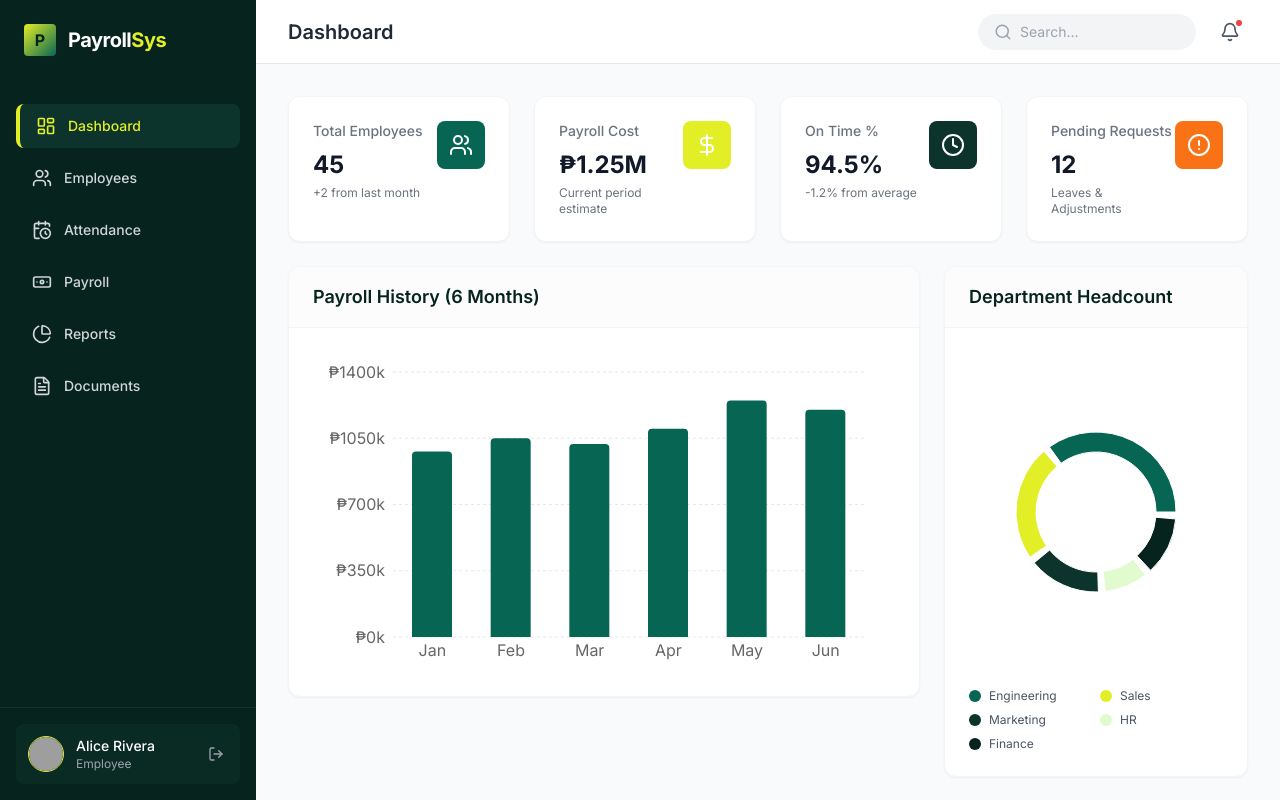
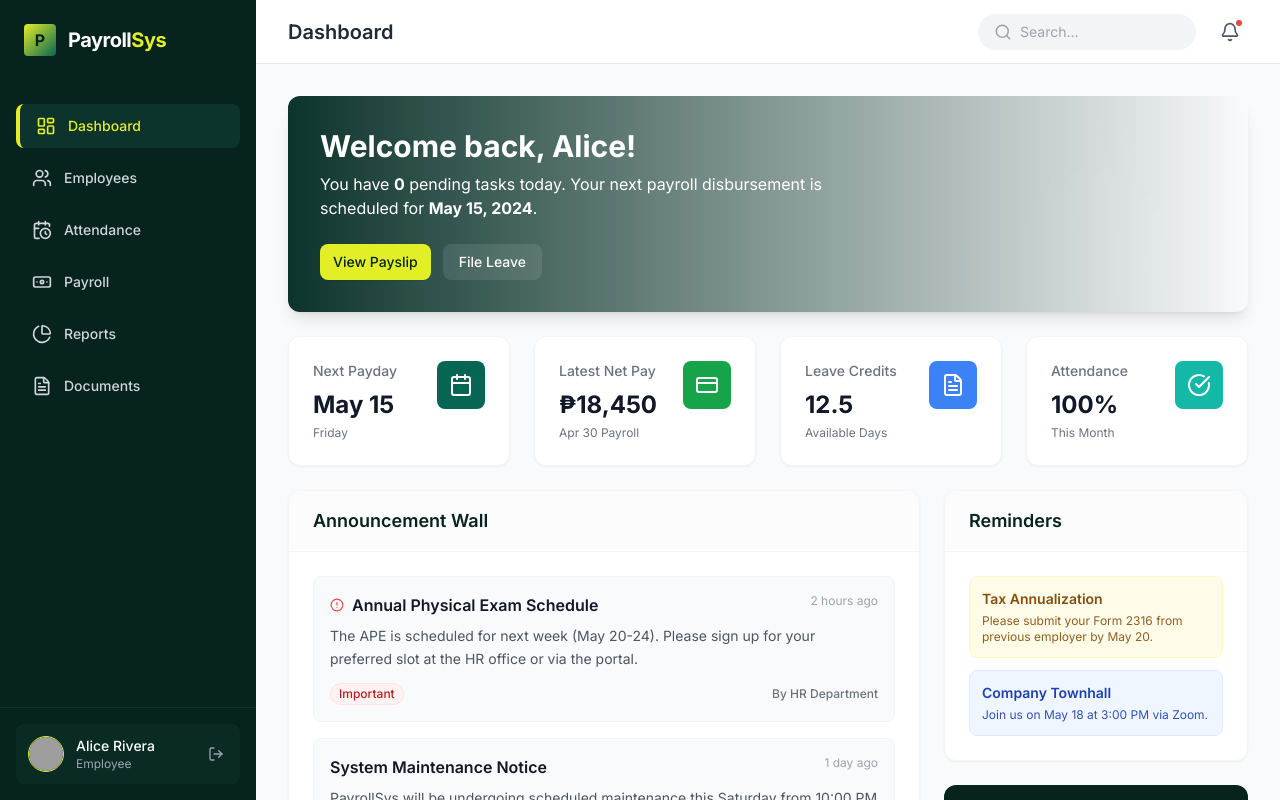
Before and after one commit to krukru741/Payroll-Management-System, a React (Vite) app: page / in a window 1280 px wide. Both pictures are taken after typing "name@example.com", "Sample123" into the empty fields and a click on the button "Sign in". Built offline with nearby package versions, Linux system fonts and the light colour scheme; grey boxes are pictures that could not be loaded.

Commit message:
feat: Add dashboard announcements and UI improvements
Introduce an announcements section to the dashboard, displaying important HR and system updates. Enhance the UI of stat cards with hover effects and improved spacing. Update icons for better representation of dashboard elements.

```diff
--- a/pages/Dashboard.tsx
+++ b/pages/Dashboard.tsx
@@ -1,7 +1,8 @@
 import React from 'react';
 import Card from '../components/Card';
+import Button from '../components/Button';
 import { MOCK_PAYROLL_SUMMARY, PAYROLL_HISTORY_DATA, DEPARTMENT_DISTRIBUTION, COLORS } from '../constants';
-import { Users, DollarSign, Clock, TrendingUp, AlertCircle } from 'lucide-react';
+import { Users, DollarSign, Clock, AlertCircle, Calendar, CreditCard, FileText, CheckCircle, Megaphone } from 'lucide-react';
 import {
   BarChart,
   Bar,
@@ -14,9 +15,38 @@ import {
   Pie,
   Cell
 } from 'recharts';
+import { useAuth } from '../context/AuthContext';
+import { UserRole } from '../types';
+
+const ANNOUNCEMENTS = [
+  {
+    id: 1,
+    title: "Annual Physical Exam Schedule",
+    content: "The APE is scheduled for next week (May 20-24). Please sign up for your preferred slot at the HR office or via the portal.",
+    author: "HR Department",
+    date: "2 hours ago",
+    type: "Important"
+  },
+  {
+    id: 2,
+    title: "System Maintenance Notice",
+    content: "PayrollSys will be undergoing scheduled maintenance this Saturday from 10:00 PM to 2:00 AM. Access will be intermittent.",
+    author: "IT Support",
+    date: "1 day ago",
+    type: "System"
+  },
+  {
+    id: 3,
+    title: "Q2 Townhall Meeting",
+    content: "Join us for the quarterly townhall meeting this Friday at 3:00 PM via Zoom. We will be discussing the new benefits package.",
+    author: "Management",
+    date: "2 days ago",
+    type: "Event"
+  }
+];
 
 const StatCard = ({ title, value, subtext, icon: Icon, colorClass }: any) => (
-  <div className="bg-white rounded-xl shadow-sm border border-gray-100 p-6 flex items-start justify-between">
+  <div className="bg-white rounded-xl shadow-sm border border-gray-100 p-6 flex items-start justify-between hover:shadow-md transition-shadow">
     <div>
       <p className="text-sm font-medium text-gray-500">{title}</p>
       <h3 className="text-2xl font-bold text-gray-900 mt-2">{value}</h3>
@@ -28,7 +58,32 @@ const StatCard = ({ title, value, subtext, icon: Icon, colorClass }: any) => (
   </div>
 );
 
-const Dashboard: React.FC = () => {
+const AnnouncementItem = ({ item }: { item: typeof ANNOUNCEMENTS[0] }) => (
+  <div className="p-4 bg-gray-50 rounded-lg border border-gray-100 hover:border-primary-200 transition-colors">
+     <div className="flex justify-between items-start mb-2">
+        <h4 className="font-semibold text-gray-900 flex items-center gap-2">
+          {item.type === 'Important' && <AlertCircle size={14} className="text-red-500" />}
+          {item.title}
+        </h4>
+        <span className="text-xs text-gray-400 whitespace-nowrap ml-2">{item.date}</span>
+     </div>
+     <p className="text-sm text-gray-600 mb-3 leading-relaxed">{item.content}</p>
+     <div className="flex items-center justify-between">
+        <span className={`text-xs px-2 py-0.5 rounded-full font-medium border ${
+            item.type === 'Important' ? 'bg-red-50 text-red-700 border-red-100' :
+            item.type === 'System' ? 'bg-blue-50 text-blue-700 border-blue-100' :
+            'bg-green-50 text-green-700 border-green-100'
+        }`}>
+            {item.type}
+        </span>
+        <span className="text-xs text-gray-500 font-medium flex items-center gap-1">
+          By {item.author}
+        </span>
+     </div>
+  </div>
+);
+
+const AdminDashboard: React.FC = () => {
   return (
     <div className="space-y-6">
       {/* Stats Grid */}
@@ -119,31 +174,18 @@ const Dashboard: React.FC = () => {
         </div>
       </div>
 
-      {/* Recent Activity Section */}
-      <Card title="Recent Activity">
+      {/* Announcement Wall Section */}
+      <Card
+        title="Announcement Wall"
+        action={
+          <Button size="sm" variant="outline" className="flex items-center gap-2">
+            <Megaphone size={14} /> Post New
+          </Button>
+        }
+      >
         <div className="space-y-4">
-          {[
-            { user: 'Alice Rivera', action: 'Requested Vacation Leave', time: '2 hours ago', type: 'Leave' },
-            { user: 'Mark Santos', action: 'Approved OT for Team A', time: '4 hours ago', type: 'Approval' },
-            { user: 'System', action: 'Payroll Period 2024-05-01 Generated', time: '1 day ago', type: 'System' },
-            { user: 'David Chen', action: 'Submitted Loan Application', time: '1 day ago', type: 'Loan' },
-          ].map((item, idx) => (
-            <div key={idx} className="flex items-center justify-between py-2 border-b border-gray-50 last:border-0">
-              <div className="flex items-center gap-4">
-                <div className={`w-10 h-10 rounded-full flex items-center justify-center text-xs font-bold ${
-                  item.type === 'System' ? 'bg-primary-100 text-primary-800' : 'bg-gray-100 text-gray-600'
-                }`}>
-                  {item.type === 'System' ? 'SYS' : item.user.charAt(0)}
-                </div>
-                <div>
-                  <p className="text-sm font-medium text-gray-900">{item.action}</p>
-                  <p className="text-xs text-gray-500">{item.user}</p>
-                </div>
-              </div>
-              <span className="text-xs text-gray-400 flex items-center gap-1">
-                <Clock size={12} /> {item.time}
-              </span>
-            </div>
+          {ANNOUNCEMENTS.map((item) => (
+            <AnnouncementItem key={item.id} item={item} />
           ))}
         </div>
       </Card>
@@ -151,4 +193,107 @@ const Dashboard: React.FC = () => {
   );
 };
 
+const EmployeeDashboard: React.FC<{ user: any }> = ({ user }) => {
+  return (
+    <div className="space-y-6">
+      {/* Welcome Section */}
+      <div className="bg-gradient-to-r from-primary-800 to-primary-600 rounded-xl p-8 text-white shadow-lg relative overflow-hidden">
+        <div className="relative z-10">
+          <h2 className="text-3xl font-bold mb-2">Welcome back, {user.name.split(' ')[0]}!</h2>
+          <p className="text-primary-100 max-w-xl">
+            You have <span className="font-bold text-white">0</span> pending tasks today. Your next payroll disbursement is scheduled for <span className="font-bold text-white">May 15, 2024</span>.
+          </p>
+          <div className="mt-6 flex gap-3">
+             <Button variant="secondary" size="sm">View Payslip</Button>
+             <button className="px-4 py-2 bg-white/10 hover:bg-white/20 rounded-lg text-sm font-medium transition-colors backdrop-blur-sm">File Leave</button>
+          </div>
+        </div>
+        {/* Decorative Circle */}
+        <div className="absolute -right-10 -bottom-20 w-64 h-64 bg-white/5 rounded-full blur-3xl"></div>
+      </div>
+
+      {/* Personal Stats */}
+      <div className="grid grid-cols-1 md:grid-cols-2 lg:grid-cols-4 gap-6">
+        <StatCard
+          title="Next Payday"
+          value="May 15"
+          subtext="Friday"
+          icon={Calendar}
+          colorClass="bg-primary-500"
+        />
+        <StatCard
+          title="Latest Net Pay"
+          value="₱18,450"
+          subtext="Apr 30 Payroll"
+          icon={CreditCard}
+          colorClass="bg-green-600"
+        />
+        <StatCard
+          title="Leave Credits"
+          value="12.5"
+          subtext="Available Days"
+          icon={FileText}
+          colorClass="bg-blue-500"
+        />
+        <StatCard
+          title="Attendance"
+          value="100%"
+          subtext="This Month"
+          icon={CheckCircle}
+          colorClass="bg-teal-500"
+        />
+      </div>
+
+      <div className="grid grid-cols-1 lg:grid-cols-3 gap-6">
+        {/* Announcement Wall */}
+        <div className="lg:col-span-2">
+           <Card title="Announcement Wall">
+             <div className="space-y-4">
+               {ANNOUNCEMENTS.map((item) => (
+                 <AnnouncementItem key={item.id} item={item} />
+               ))}
+             </div>
+             <div className="mt-4 text-center">
+                <button className="text-sm text-primary-600 font-medium hover:text-primary-800">View Older Posts</button>
+             </div>
+           </Card>
+        </div>
+
+        {/* Quick Links / Reminders */}
+        <div className="space-y-6">
+           <Card title="Reminders">
+             <div className="space-y-3">
+               <div className="p-3 bg-yellow-50 border border-yellow-100 rounded-lg text-sm text-yellow-800">
+                  <p className="font-semibold mb-1">Tax Annualization</p>
+                  <p className="text-xs opacity-90">Please submit your Form 2316 from previous employer by May 20.</p>
+               </div>
+               <div className="p-3 bg-blue-50 border border-blue-100 rounded-lg text-sm text-blue-800">
+                  <p className="font-semibold mb-1">Company Townhall</p>
+                  <p className="text-xs opacity-90">Join us on May 18 at 3:00 PM via Zoom.</p>
+               </div>
+             </div>
+           </Card>
+
+           <div className="bg-primary-900 rounded-xl p-6 text-white relative overflow-hidden">
+              <h3 className="font-bold text-lg relative z-10">Need Assistance?</h3>
+              <p className="text-sm text-primary-200 mt-2 relative z-10 mb-4">Contact HR for payroll discrepancies or filing concerns.</p>
+              <Button size="sm" variant="secondary" className="w-full relative z-10">Contact Support</Button>
+              <div className="absolute top-0 right-0 p-4 opacity-10">
+                 <Users size={100} />
+              </div>
+           </div>
+        </div>
+      </div>
+    </div>
+  );
+};
+
+const Dashboard: React.FC = () => {
+  const { user } = useAuth();
+
+  if (!user) return null;
+
+  return user.role === UserRole.EMPLOYEE ? <EmployeeDashboard user={user} /> : <AdminDashboard />;
+};
+
 export default Dashboard;
```
